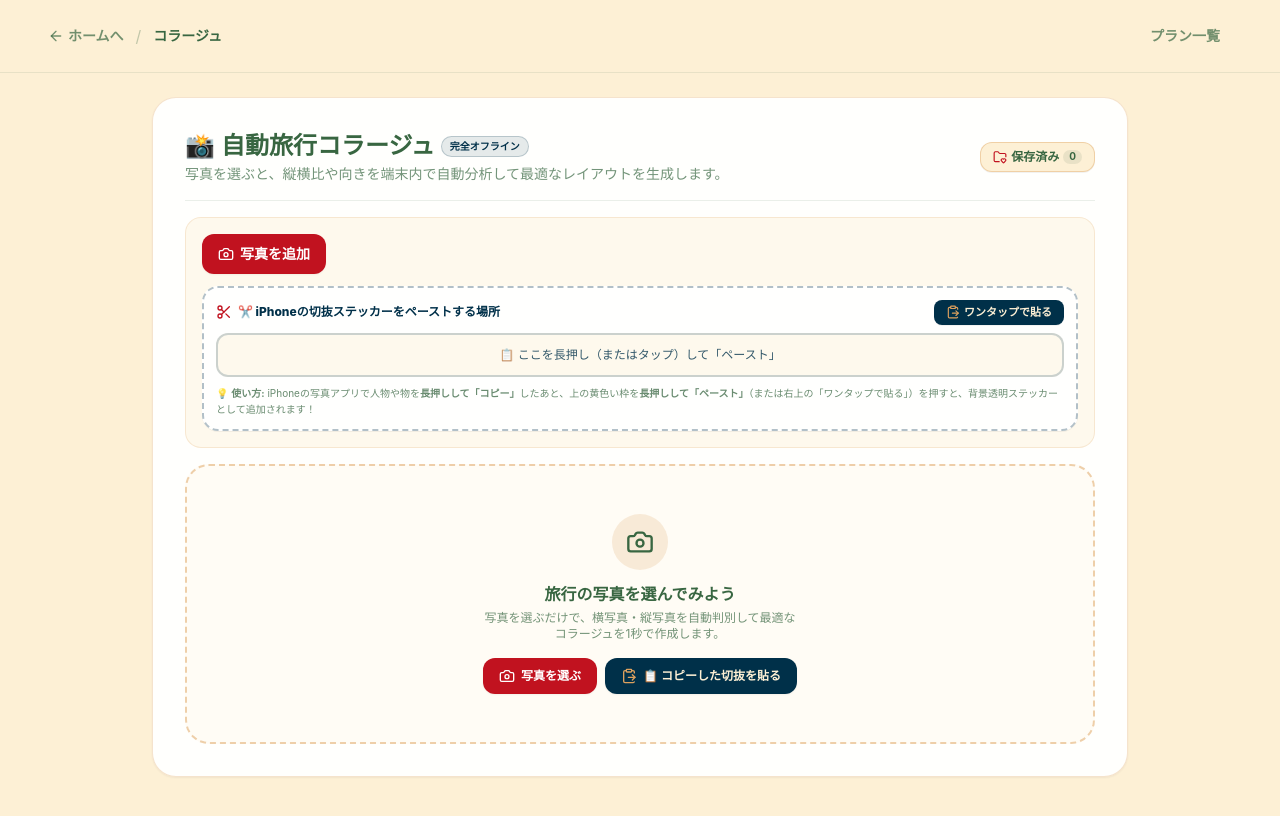
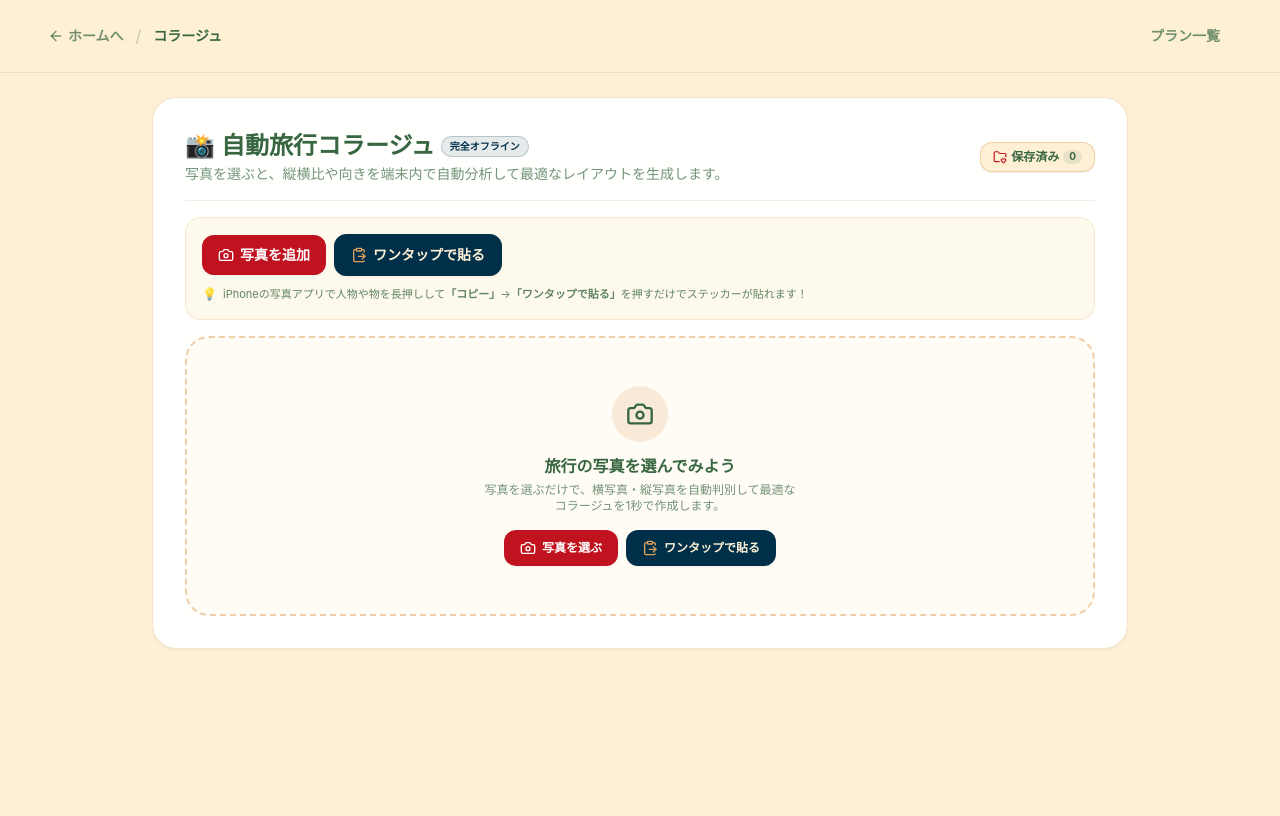
Before and after one commit to aykogt08/travel-planner, a Next.js app: page /collage in a window 1280 px wide. Shown: the top 816 px of the page. Built offline with nearby package versions, Linux system fonts and the light colour scheme.

Commit message:
refactor: streamline sticker paste to clean one-tap button

```diff
--- a/components/collage/CollageStudio.tsx
+++ b/components/collage/CollageStudio.tsx
@@ -187,43 +187,6 @@ export default function CollageStudio({
       }
     } finally {
       setIsAnalyzing(false);
-    }
-  };
-
-  // Dedicated paste box state & handler for iPhone
-  const pasteInputRef = useRef<HTMLDivElement>(null);
-  const [isPasteFocused, setIsPasteFocused] = useState(false);
-
-  const handlePasteInBox = async (e: React.ClipboardEvent<HTMLDivElement>) => {
-    e.preventDefault();
-    if (pasteInputRef.current) {
-      pasteInputRef.current.innerText = "";
-    }
-    if (!e.clipboardData) return;
-
-    const items = Array.from(e.clipboardData.items);
-    const files: File[] = [];
-
-    for (const item of items) {
-      if (item.type.startsWith("image/")) {
-        const file = item.getAsFile();
-        if (file) files.push(file);
-      }
-    }
-
-    if (files.length === 0 && e.clipboardData.files.length > 0) {
-      for (let i = 0; i < e.clipboardData.files.length; i++) {
-        const file = e.clipboardData.files[i];
-        if (file.type.startsWith("image/")) {
-          files.push(file);
-        }
-      }
-    }
-
-    if (files.length > 0) {
-      await handleAddPhotos(files, true);
-    } else {
-      alert("クリップボードに画像が見つかりませんでした。\n\n【使い方】\niPhoneの写真アプリ等で人物や物を長押しして「コピー」してから、この枠にペーストしてください。");
     }
   };
 
@@ -506,7 +469,7 @@ export default function CollageStudio({
       {/* Main Studio Controls */}
       <div className="mt-4 flex flex-col gap-4">
         {/* Step 1: Photos Picker & Analysis Feedback */}
-        <div className="flex flex-col gap-3 bg-[#FDF0D5]/40 p-3 sm:p-4 rounded-2xl border border-[#DDA15E]/20">
+        <div className="flex flex-col gap-2.5 bg-[#FDF0D5]/40 p-3 sm:p-4 rounded-2xl border border-[#DDA15E]/20">
           <div className="flex flex-wrap items-center justify-between gap-2">
             <div className="flex items-center gap-2 flex-wrap">
               {/* Photo picker */}
@@ -521,6 +484,17 @@ export default function CollageStudio({
                   onChange={handleFilesSelected}
                 />
               </label>
+
+              {/* One-tap paste button */}
+              <button
+                type="button"
+                onClick={handlePasteFromClipboard}
+                className="flex items-center gap-1.5 px-3.5 py-2 sm:px-4 sm:py-2.5 bg-[#003049] hover:bg-[#002233] text-[#FDF0D5] text-xs sm:text-sm font-bold rounded-xl cursor-pointer shadow-xs transition active:scale-95 border border-[#003049]"
+                title="iPhoneの写真アプリで長押しコピーした被写体をワンタップで追加"
+              >
+                <ClipboardPaste className="w-4 h-4 text-[#DDA15E]" />
+                <span>ワンタップで貼る</span>
+              </button>
 
               {isAnalyzing && (
                 <span className="text-xs font-bold text-[#386641] animate-pulse">
@@ -547,50 +521,10 @@ export default function CollageStudio({
             )}
           </div>
 
-          {/* Dedicated Paste Zone for iPhone Cutout Stickers */}
-          <div className="bg-white/95 rounded-2xl p-3 border-2 border-dashed border-[#003049]/30 flex flex-col gap-2 shadow-2xs">
-            <div className="flex items-center justify-between gap-2">
-              <div className="flex items-center gap-1.5">
-                <Scissors className="w-4 h-4 text-[#C1121F]" />
-                <span className="text-xs font-extrabold text-[#003049]">
-                  ✂️ iPhoneの切抜ステッカーをペーストする場所
-                </span>
-              </div>
-              <button
-                type="button"
-                onClick={handlePasteFromClipboard}
-                className="flex items-center gap-1 px-3 py-1 bg-[#003049] hover:bg-[#002233] text-[#FDF0D5] text-[11px] font-bold rounded-lg shadow-2xs transition active:scale-95"
-                title="クリップボードから直接貼り付け"
-              >
-                <ClipboardPaste className="w-3.5 h-3.5 text-[#DDA15E]" />
-                <span>ワンタップで貼る</span>
-              </button>
-            </div>
-
-            {/* Paste Box Area (Triggers iOS native paste callout menu on long-press or tap) */}
-            <div
-              ref={pasteInputRef}
-              contentEditable
-              suppressContentEditableWarning
-              inputMode="none"
-              onPaste={handlePasteInBox}
-              onFocus={() => setIsPasteFocused(true)}
-              onBlur={() => setIsPasteFocused(false)}
-              className={`w-full py-3 px-3 rounded-xl border-2 text-center text-xs cursor-pointer transition select-all outline-hidden ${
-                isPasteFocused
-                  ? "bg-[#FDF0D5] border-[#C1121F] text-[#C1121F] font-bold ring-2 ring-[#C1121F]/20"
-                  : "bg-[#FDF0D5]/40 border-[#003049]/20 text-[#003049]/80 hover:bg-[#FDF0D5]/70"
-              }`}
-            >
-              {isPasteFocused
-                ? "👉 吹き出しの「ペースト」をタップ！"
-                : "📋 ここを長押し（またはタップ）して「ペースト」"}
-            </div>
-
-            <p className="text-[10px] text-[#386641]/75 leading-relaxed">
-              💡 <b>使い方:</b> iPhoneの写真アプリで人物や物を<b>長押しして「コピー」</b>したあと、上の黄色い枠を<b>長押しして「ペースト」</b>（または右上の「ワンタップで貼る」）を押すと、背景透明ステッカーとして追加されます！
-            </p>
-          </div>
+          <p className="text-[11px] text-[#386641]/80 flex items-center gap-1.5">
+            <span className="text-xs">💡</span>
+            <span>iPhoneの写真アプリで人物や物を長押しして<b>「コピー」</b>→<b>「ワンタップで貼る」</b>を押すだけでステッカーが貼れます！</span>
+          </p>
         </div>
 
         {/* Selected Photos Tray with remove button (Compact scroll) */}
@@ -659,7 +593,7 @@ export default function CollageStudio({
                 className="flex items-center gap-1.5 px-4 py-2.5 bg-[#003049] hover:bg-[#002233] text-[#FDF0D5] text-xs font-bold rounded-xl cursor-pointer shadow-xs transition active:scale-95"
               >
                 <ClipboardPaste className="w-4 h-4 text-[#DDA15E]" />
-                <span>📋 コピーした切抜を貼る</span>
+                <span>ワンタップで貼る</span>
               </button>
             </div>
           </div>
```
